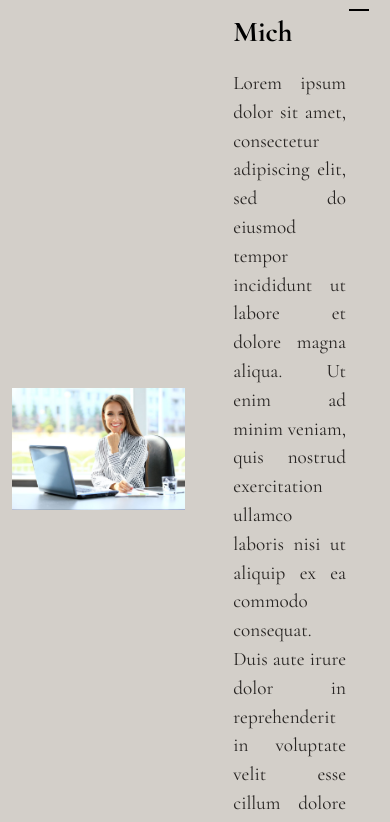
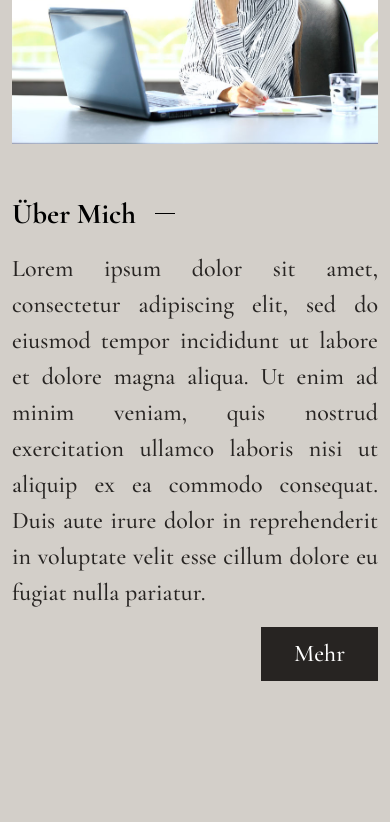
Before and after one commit to ClaraLee95/kg-lashes, a React (Create React App) app: page / in a window 390 px wide. Shown: the part 1156-1978 px from the top of the page. Built offline with nearby package versions, Linux system fonts and the light colour scheme; a web font is replaced by a local one.

Commit message:
Landing page responsive design completed

```diff
--- a/src/App.scss
+++ b/src/App.scss
@@ -158,7 +158,10 @@ body {
 @media (max-width: $tablet) {
 	body {
 		width: 100vw;
-		height: 80vh;
+		height: 100vh;
+		box-sizing: border-box;
+
+		overflow-x: hidden;
 	}
 
 	.pageContainer {
@@ -173,6 +176,10 @@ body {
 }
 
 @media (max-width: $small-tablet) {
+	.pageContainer {
+		row-gap: 0rem;
+	}
 }
+
 @media (max-width: $phone) {
 }
--- a/src/components/Button/Button.scss
+++ b/src/components/Button/Button.scss
@@ -42,6 +42,26 @@
 }
 
 @media (max-width: $tablet) {
+	.switchOnSmall {
+		padding: 0.5rem 2rem;
+		font-weight: 900;
+
+		&.light {
+			background-color: $darkest;
+			color: white;
+		}
+
+		&.dark {
+			color: $darkest;
+			font-weight: 500;
+		}
+
+		&.transparent {
+			border: none;
+			background-color: $darkest;
+			color: white;
+		}
+	}
 }
 
 @media (max-width: $small-tablet) {
--- a/src/components/Button/Button.tsx
+++ b/src/components/Button/Button.tsx
@@ -1,8 +1,8 @@
 import "./Button.scss";
 import { type ButtonType } from "../../lib/types";
 
-function Button({ theme, text }: ButtonType) {
-	return <div className={"buttonCustom " + theme}>{text}</div>;
+function Button({ theme, text, switchTheme }: ButtonType) {
+	return <div className={`buttonCustom ${theme} ${switchTheme}`}>{text}</div>;
 }
 
 export default Button;
--- a/src/components/Card/FaqCard/FaqCard.scss
+++ b/src/components/Card/FaqCard/FaqCard.scss
@@ -26,9 +26,31 @@
 }
 
 @media (max-width: $tablet) {
+	.faqCardContentContainer {
+		width: 80%;
+		margin: 0 auto;
+
+		.faqCardContentHeader {
+			min-height: auto;
+			text-align: center;
+		}
+
+		.faqCardContentText {
+			text-align: center;
+		}
+
+		.faqCardButtonContainer {
+			align-items: center;
+			margin: 1rem auto;
+		}
+	}
 }
 
 @media (max-width: $small-tablet) {
+	.faqCardContentContainer {
+		width: 95%;
+		margin: 0 auto;
+	}
 }
 
 @media (max-width: $phone) {
--- a/src/components/Card/FaqCard/FaqCard.tsx
+++ b/src/components/Card/FaqCard/FaqCard.tsx
@@ -13,7 +13,8 @@ function FaqCard({ content }: FaqCardType) {
 					<NavLink to="faqs" style={{ textDecoration: "none" }}>
 						<Button
 							theme={content.button.theme}
-							text={content.button.text}></Button>
+							text={content.button.text}
+							switchTheme="switchOnSmall"></Button>
 					</NavLink>
 				) : (
 					""
--- a/src/components/Card/HomeCard/HomeCard.scss
+++ b/src/components/Card/HomeCard/HomeCard.scss
@@ -1,4 +1,8 @@
 @import "../../../custom.scss";
+
+.homeCardContainer {
+	display: flex;
+	flex-direction: row;
 
 	.homeCardImageContainer {
 		width: 50%;
@@ -23,6 +27,7 @@
 			text-align: justify;
 		}
 	}
+}
 
 .imageLeft {
 	display: flex;
@@ -37,9 +42,38 @@
 }
 
 @media (max-width: $tablet) {
+	.homeCardContainer {
+		display: flex;
+		flex-direction: column;
+
+		width: 80%;
+		margin: auto;
+
+		.homeCardImageContainer {
+			width: 100%;
+		}
+
+		.homeCardContentContainer {
+			display: flex;
+			margin: auto;
+			width: 100%;
+
+			padding: 2rem 0;
+
+			font-size: 1.5rem;
+			font-weight: 500;
+
+			.homeCardContentButton {
+				float: right;
+			}
+		}
+	}
 }
 
 @media (max-width: $small-tablet) {
+	.homeCardContainer {
+		width: 100%;
+	}
 }
 
 @media (max-width: $phone) {
--- a/src/components/Card/HomeCard/HomeCard.tsx
+++ b/src/components/Card/HomeCard/HomeCard.tsx
@@ -9,7 +9,7 @@ function HomeCard({ image, content, nav, settings }: HomeCardType) {
 	return (
 		<div className={"homeCardContainer " + imgLocation}>
 			<div className="homeCardImageContainer">
-				<img src={image.src} alt={image.alt} loading="lazy" decoding="async"/>
+				<img src={image.src} alt={image.alt} loading="lazy" decoding="async" />
 			</div>
 			<div className="homeCardContentContainer fontText">
 				{settings.extraPlaced ? (
@@ -27,12 +27,13 @@ function HomeCard({ image, content, nav, settings }: HomeCardType) {
 						) : null}
 					</div>
 					<div className="homeCardContentText">{content.text}</div>
-					<div>
+					<div className="homeCardContentButton">
 						{settings.buttonPlaced && content.button ? (
 							<NavLink to={nav!} style={{ textDecoration: "none" }}>
 								<Button
 									theme={content.button.theme}
-									text={content.button.text}></Button>
+									text={content.button.text}
+									switchTheme="switchOnSmall"></Button>
 							</NavLink>
 						) : null}
 					</div>
--- a/src/lib/types.ts
+++ b/src/lib/types.ts
@@ -14,6 +14,7 @@ export type AllowedNavType =
 export type ButtonType = {
 	theme: ThemeType;
 	text: string;
+	switchTheme?: "switchOnSmall" | "";
 };
 
 export type ImageType = {
--- a/src/views/Home/HomeFAQs/HomeFAQs.scss
+++ b/src/views/Home/HomeFAQs/HomeFAQs.scss
@@ -29,9 +29,47 @@
 }
 
 @media (max-width: $tablet) {
+	.homeFaqsContainer {
+		margin-left: calc(-50vw + 50%);
+
+		.container {
+			width: 80%;
+
+			.homeFaqsCardContainer {
+				display: grid;
+				grid-template-columns: 1fr 1fr;
+				justify-content: space-between;
+				row-gap: 0.5rem;
+
+				padding: 2rem 0.5rem;
+
+				margin: auto;
+			}
+		}
+	}
 }
 
 @media (max-width: $small-tablet) {
+	.homeFaqsContainer {
+		.container {
+			width: 100%;
+
+			.homeFaqsSectionHeader {
+				padding: 0;
+				padding-top: 1rem;
+			}
+
+			.homeFaqsCardContainer {
+				display: grid;
+				grid-template-columns: 1fr;
+				row-gap: 1rem;
+
+				padding: 2rem 0rem;
+
+				margin: auto;
+			}
+		}
+	}
 }
 
 @media (max-width: $phone) {
```
Lines whose indentation alone changed are shown as unchanged.
